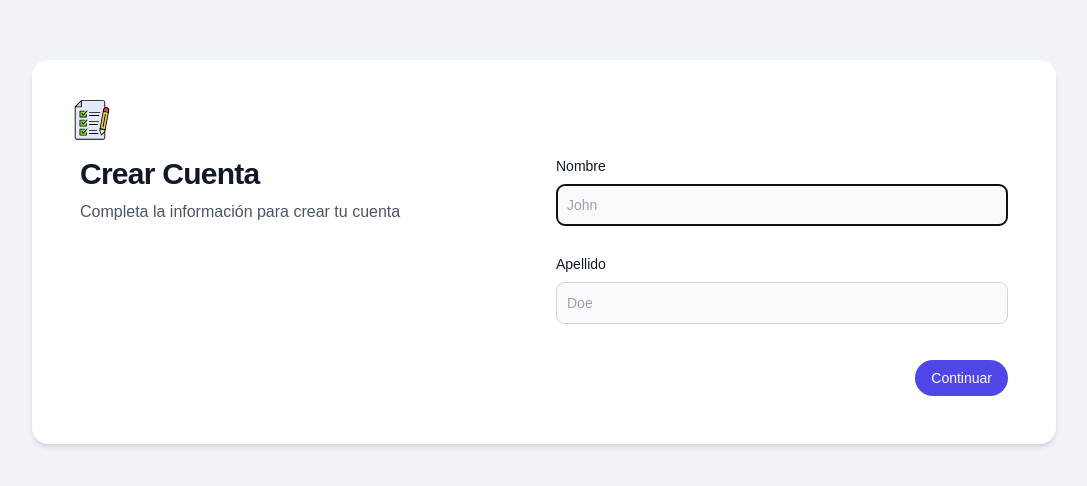
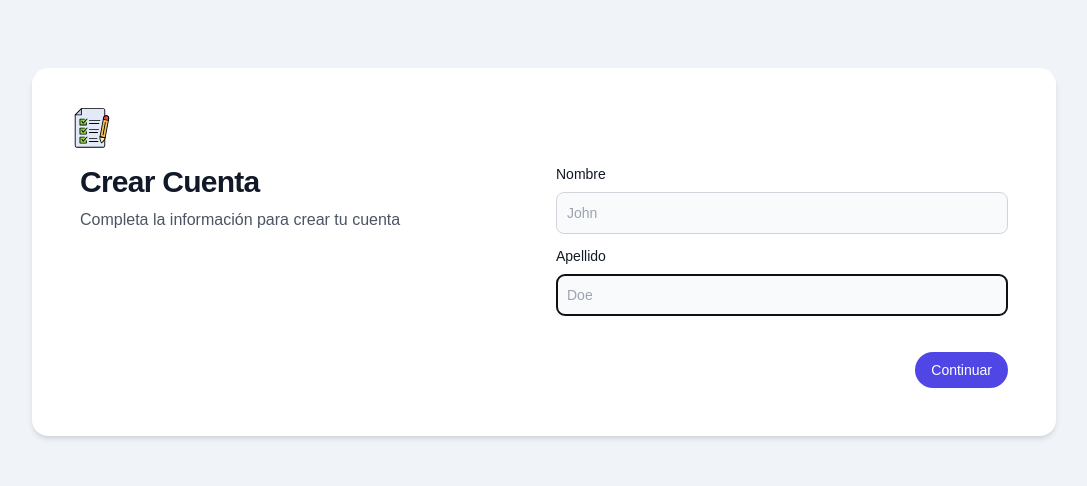
Before and after one commit to Ovtt17/survey-app-ui, a React (Vite) app: page /register in a window 1280 px wide. Shown: the part 156-642 px from the top of the page, without its empty margins (96-1183 px from the left). Built offline with nearby package versions, Linux system fonts and the light colour scheme; no server answers.

Commit message:
refactor: use UserInputField for input fields

```diff
--- a/src/components/register/PersonalDetailsStep.tsx
+++ b/src/components/register/PersonalDetailsStep.tsx
@@ -1,44 +1,28 @@
-import "dayjs/locale/es";
-import { useFormContext } from "react-hook-form";
 import { newUserValidationRules } from "../../data/newUserValidationRules";
+import UserInputField from "./UserInputField";
 
 const PersonalDetailsStep = () => {
-  const { register, formState: { errors } } = useFormContext();
-
 
   return (
     <>
-      <div>
-        <label htmlFor="given-name" className="block mb-2 text-sm font-medium text-gray-900">
-          Nombre
-        </label>
-        <input
+      <UserInputField
+        id="firstName"
         type="text"
-          id="given-name"
-          {...register('firstName', newUserValidationRules.firstName)}
-          className="bg-gray-50 border border-gray-300 text-gray-900 text-sm rounded-lg focus:ring-blue-500 focus:border-blue-500 block w-full p-2.5"
+        label="Nombre"
         placeholder="John"
-          required
+        validationRules={newUserValidationRules.firstName}
+        autoComplete="given-name"
         autoFocus
-          autoComplete="given-name"
       />
-        {errors.firstName && <span className="text-red-500">{String(errors.firstName.message)}</span>}
-      </div>
-      <div className="mt-4">
-        <label htmlFor="family-name" className="block mb-2 text-sm font-medium text-gray-900">
-          Apellido
-        </label>
-        <input
+      <UserInputField
+        id="lastName"
         type="text"
-          id="family-name"
-          {...register('lastName', newUserValidationRules.lastName)}
-          className="bg-gray-50 border border-gray-300 text-gray-900 text-sm rounded-lg focus:ring-blue-500 focus:border-blue-500 block w-full p-2.5"
+        label="Apellido"
         placeholder="Doe"
-          required
+        validationRules={newUserValidationRules.lastName}
         autoComplete="family-name"
+        autoFocus
       />
-        {errors.lastName && <span className="text-red-500">{String(errors.lastName.message)}</span>}
-      </div>
     </>
   );
 };
```
Lines whose indentation alone changed are shown as unchanged.
